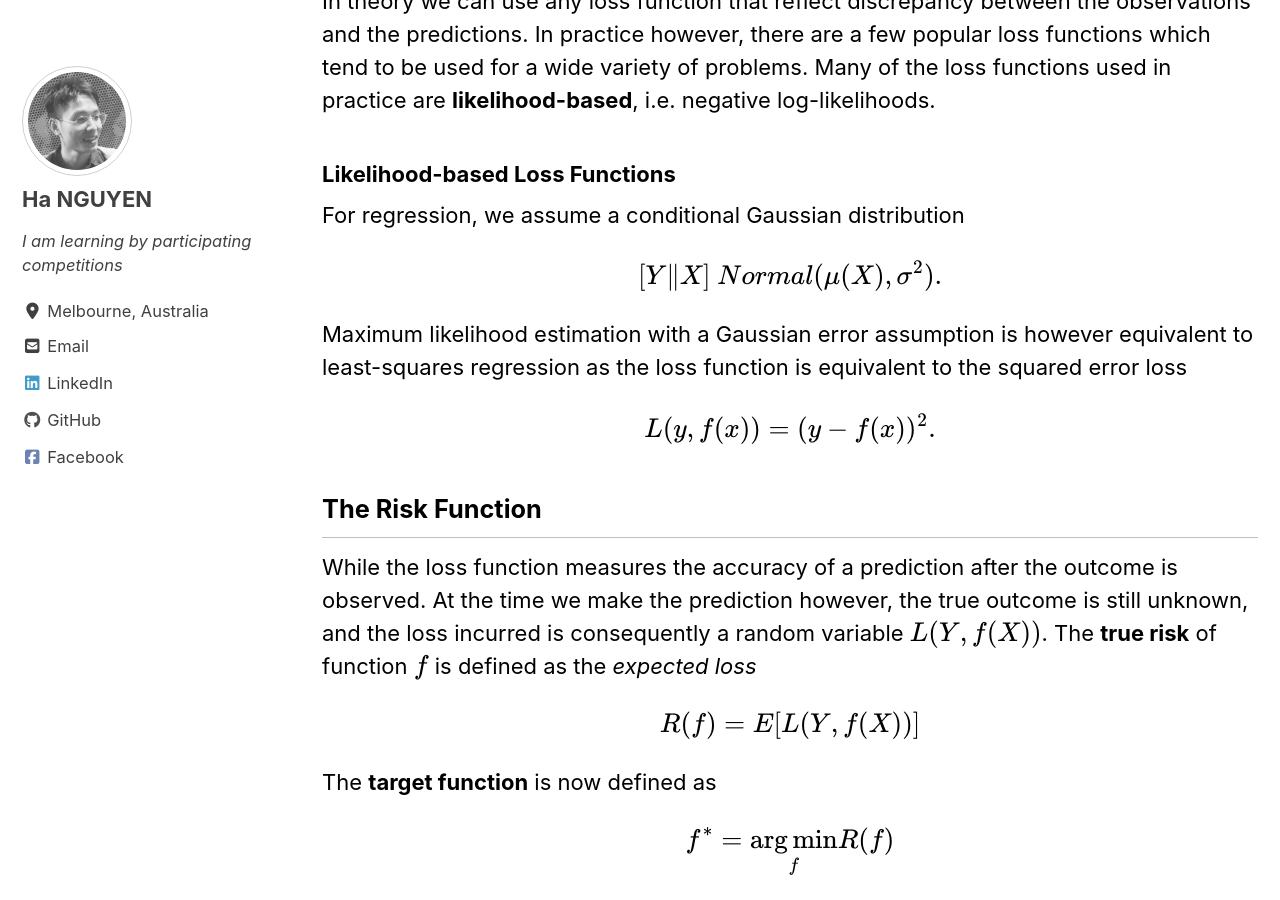
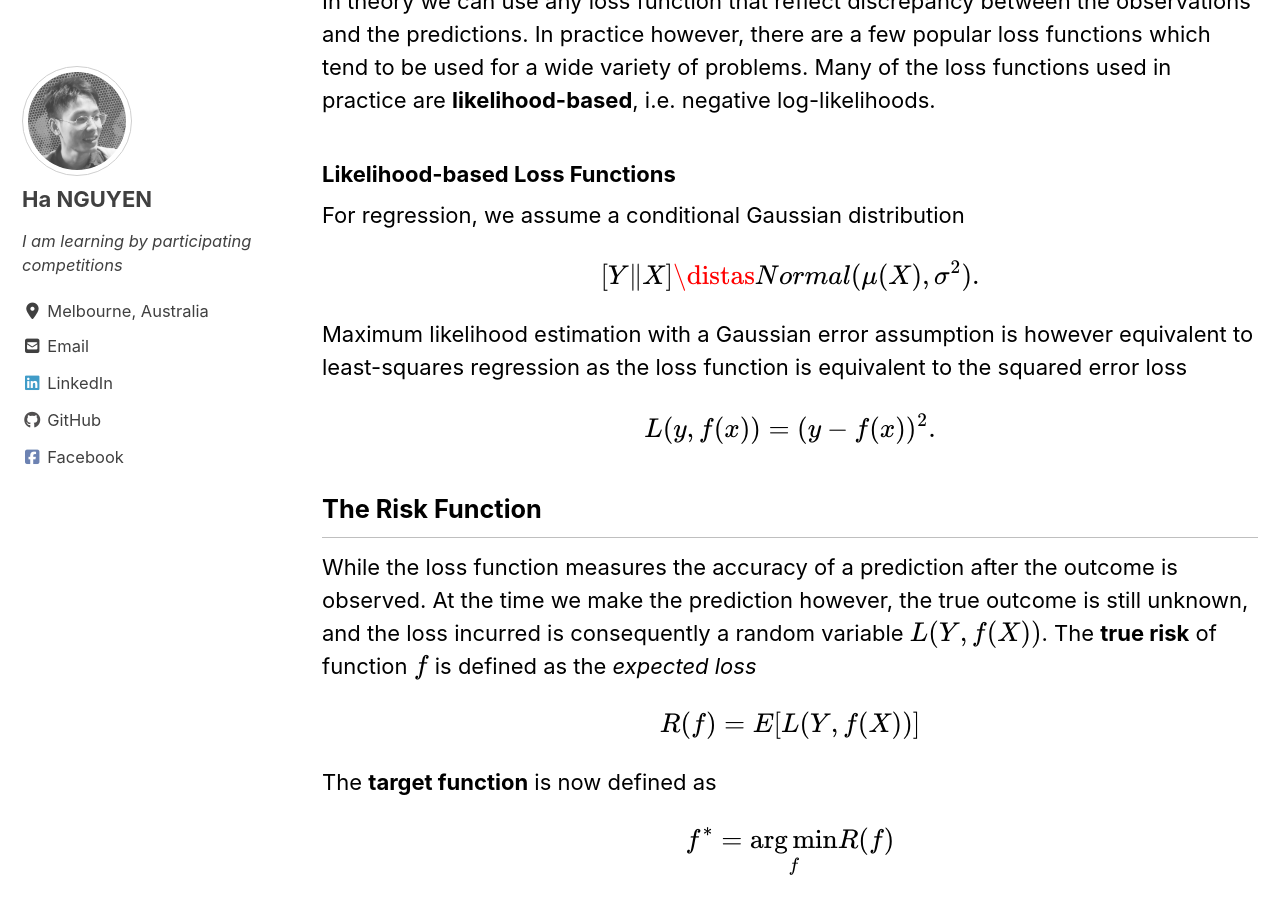
Before and after one commit to datasciblog/datasciblog.github.io, a Jekyll site: the page built from _posts/2020-02-26-tree-boosting-03.md, in a window 1280 px wide and 900 px high, scrolled down 1642 px. Built offline with Jekyll 4.4.1, drawn with Linux system fonts in a browser that asks for light colours; cached includes are drawn as plain includes; nearby versions of some CDN libraries; formulas are drawn with MathJax 3.

Commit message:
Update 2020-02-26-tree-boosting-03.md

```diff
--- a/_posts/2020-02-26-tree-boosting-03.md
+++ b/_posts/2020-02-26-tree-boosting-03.md
@@ -44,7 +44,7 @@ In theory we can use any loss function that reflect discrepancy between the obse
 
 For regression, we assume a conditional Gaussian distribution
 
-$$[Y \| X] ~ Normal(\mu(X), \sigma^2).$$
+$$[Y \| X] \distas Normal(\mu(X), \sigma^2).$$
 
 Maximum likelihood estimation with a Gaussian error assumption is however equivalent to least-squares regression as the loss function is equivalent to the squared error loss
 
```
